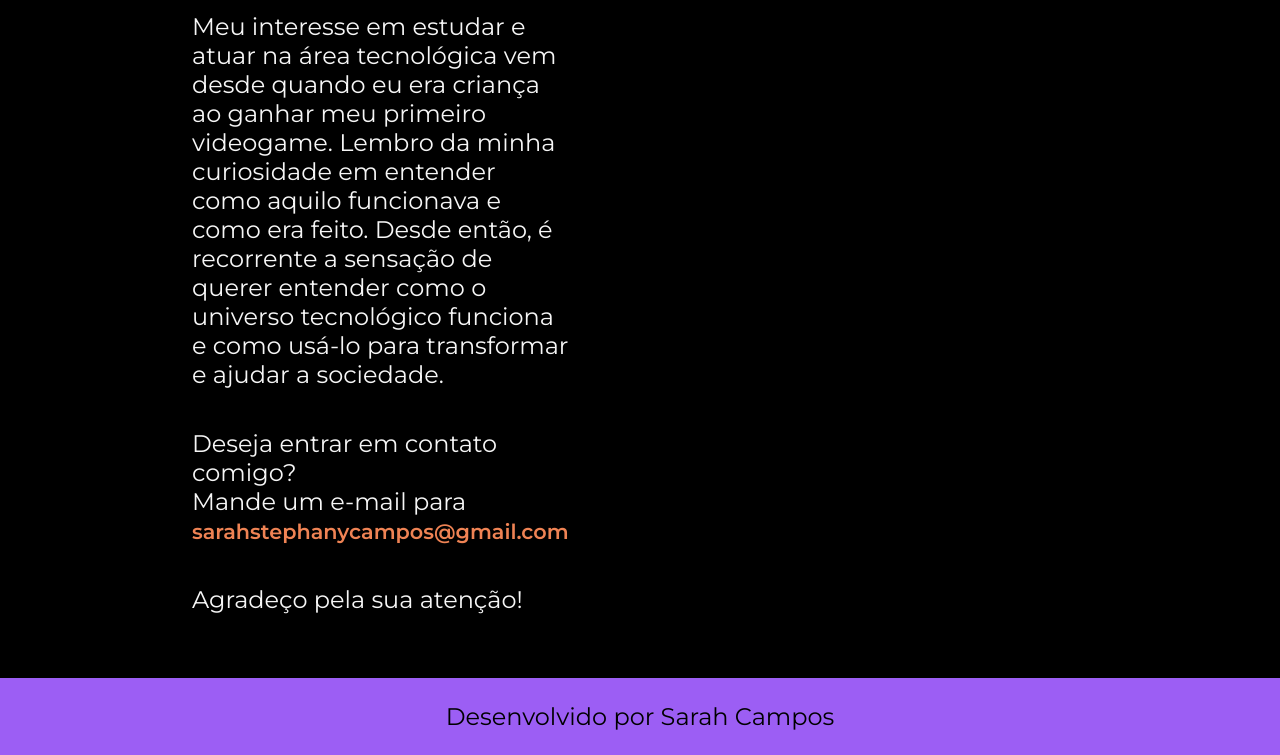
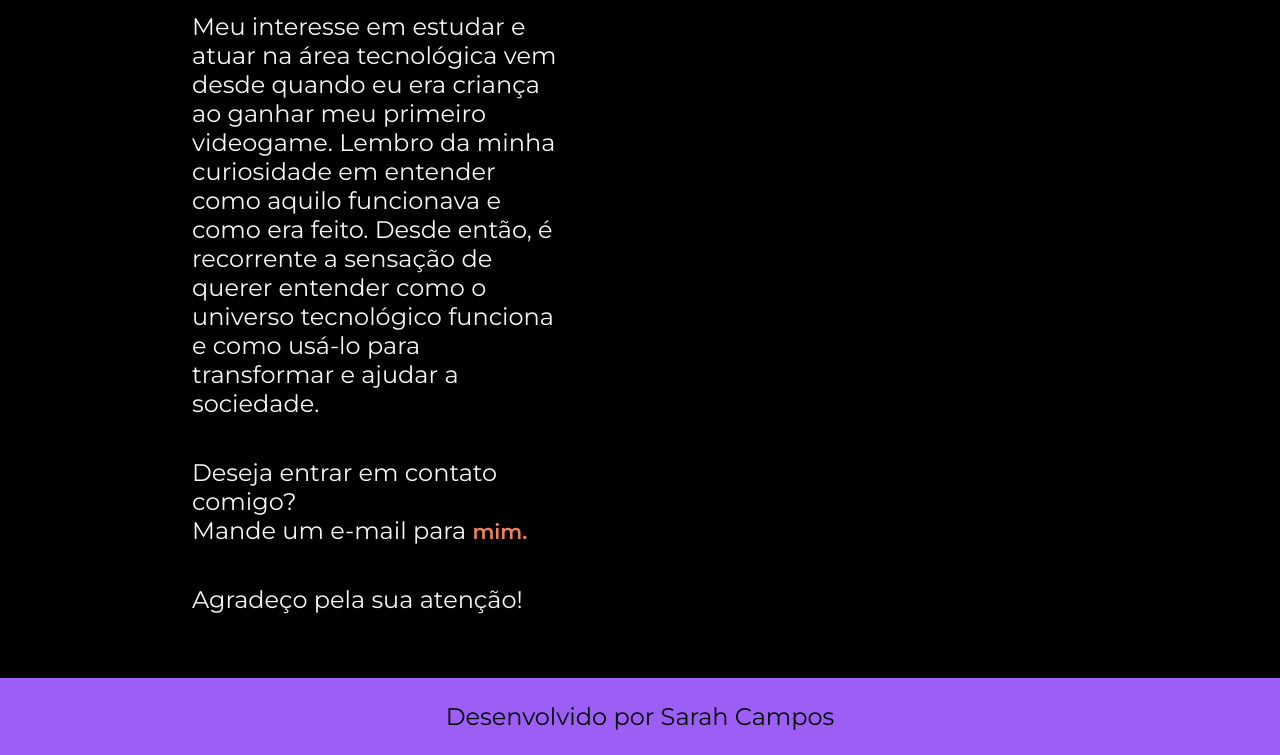
Before and after one commit to sarahscampos/portfolio, a plain HTML site: page about.html in a window 1280 px wide. Shown: the part 1280-2035 px from the top of the page. Drawn offline with nearby package versions, Linux system fonts and the light colour scheme.

Commit message:
Add files via upload

```diff
--- a/about.html
+++ b/about.html
@@ -23,7 +23,7 @@
             <p class="apresentacao__conteudo__texto">Atualmente, me interesso em contribuir com tudo que aprendi durante a minha trajetória e aprender com novas experiências.</p>
             <p class="apresentacao__conteudo__texto">Meu próximo passo é me desenvolver e me aprofundar nas linguagens de programação utilizadas frequentemente na elaboração e manutenção de softwares e sistemas. Assim como aprender as linguagens utilizadas no desenvolvimento WEB.</p>
             <p class="apresentacao__conteudo__texto">Meu interesse em estudar e atuar na área tecnológica vem desde quando eu era criança ao ganhar meu primeiro videogame. Lembro da minha curiosidade em entender como aquilo funcionava e como era feito. Desde então, é recorrente a sensação de querer entender como o universo tecnológico funciona e como usá-lo para transformar e ajudar a sociedade.</p>
-            <p class="apresentacao__conteudo__texto">Deseja entrar em contato comigo? <br> Mande um e-mail para <a class="destaque-email" href="mailto:sarahstephanycampos@gmail.com">sarahstephanycampos@gmail.com</a> </p>
+            <p class="apresentacao__conteudo__texto">Deseja entrar em contato comigo? <br> Mande um e-mail para <a class="destaque-email" href="mailto:sarahstephanycampos@gmail.com">mim.</a> </p>
             <p class="apresentacao__conteudo__texto">Agradeço pela sua atenção!</p>
         </section>
         <img class="apresentacao__imagem" src="assets/Imagem.png" alt="Foto da Joana Santos programando">
```
